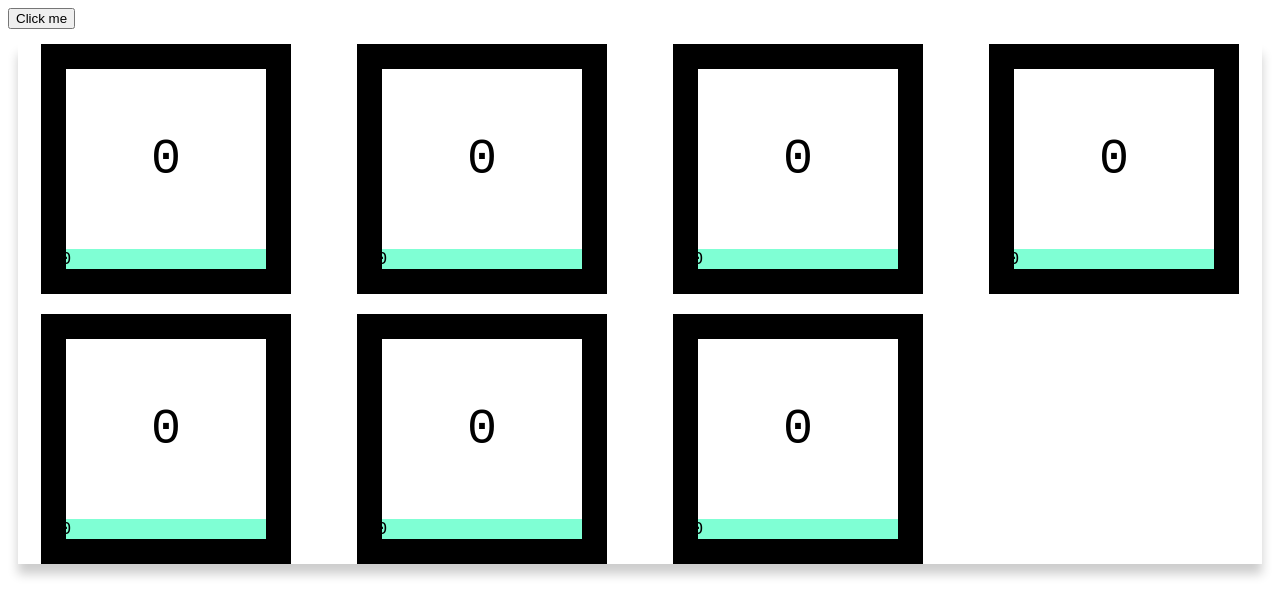
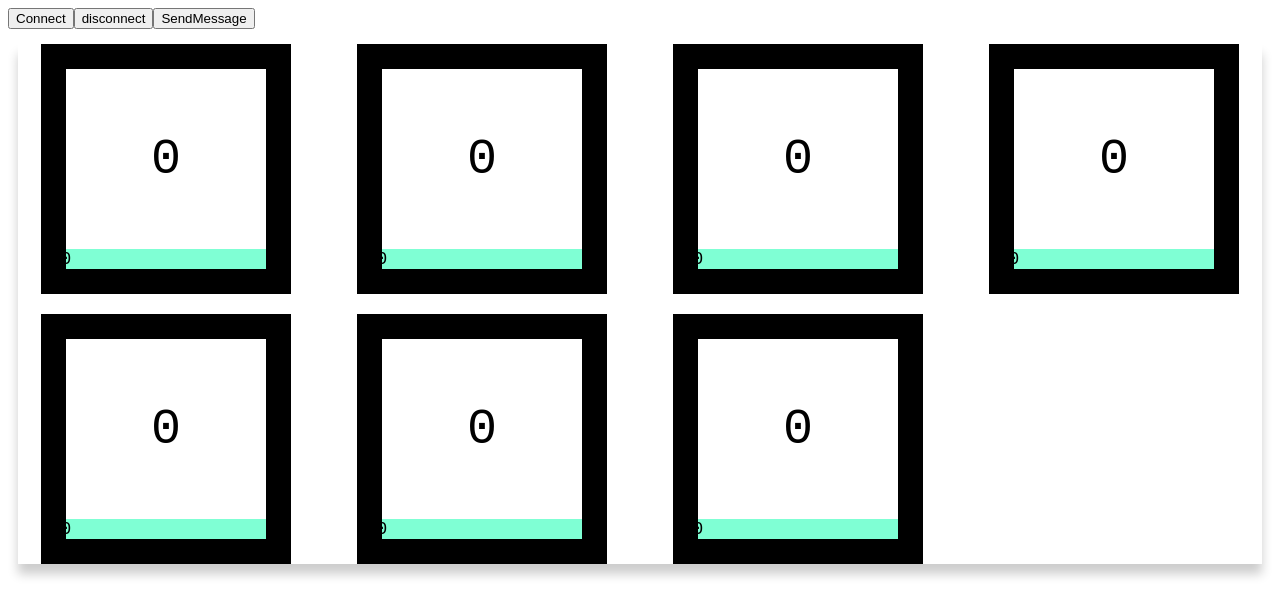
Before and after one commit to idankelman/Intango, an Angular app: page / in a window 1280 px wide. Shown: the top 616 px of the page. Built offline with nearby package versions, Linux system fonts and the light colour scheme.

Commit message:
testing the connection to the Websocket

```diff
--- a/src/app/app.component.html
+++ b/src/app/app.component.html
@@ -1,4 +1,6 @@
-<button (click)="connect()">Click me</button>
+<button (click)="connect()">Connect</button>
+<button (click)="disconnect()">disconnect</button>
+<button (click)="sendMessage()">SendMessage</button>
 
 <div class = "Grid-Container">
   <div class = "Grid" [ngModel]="Max_" ngDefaultControl>
```
